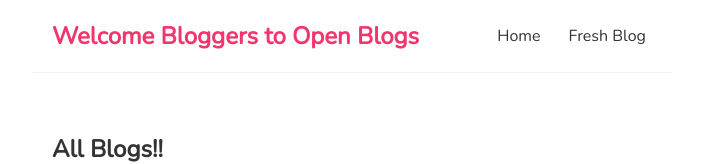
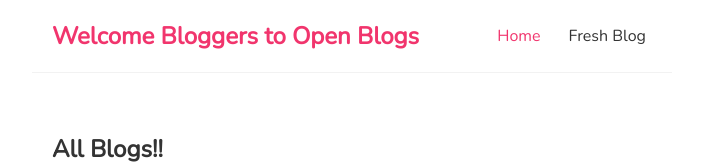
Before and after one commit to shyam7211/react-open-blog, a React (Create React App) app: page / in a window 1280 px wide. Shown: the top 164 px of the page, without its empty margins (288-991 px from the left). Built offline with nearby package versions, Linux system fonts and the light colour scheme; data requests are answered from the project's data file.

Commit message:
Added active class to navbar and Link to NavLink.

```diff
--- a/src/components/NavBar.js
+++ b/src/components/NavBar.js
@@ -1,10 +1,13 @@
+import { Link, NavLink } from "react-router-dom";
+
+
 const NavBar = () => {
     return (
         <nav className="navbar">
             <h1>Welcome Bloggers to Open Blogs</h1>
             <div className="links">
-                <a href="/">Home</a>
-                <a href="/create">Fresh Blog</a>
+                <NavLink to="/" activeClassName="active" >Home</NavLink>
+                <NavLink to="/create" activeClassName="active" >Fresh Blog</NavLink>
             </div>
         </nav>
      );
--- a/src/index.css
+++ b/src/index.css
@@ -51,3 +51,7 @@
   color: #f1356d;
   margin-bottom: 8px;
 }
+
+.active{
+  color: #f1356d;
+}
```
